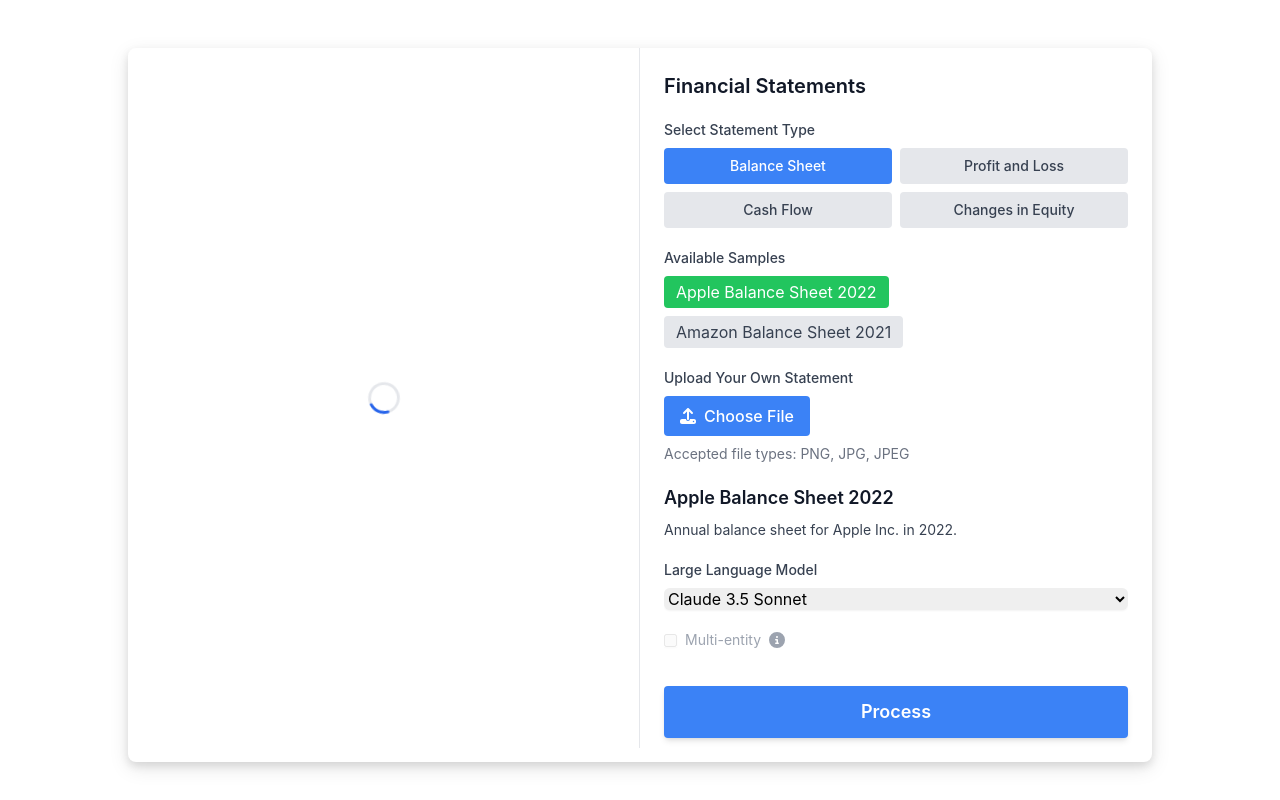
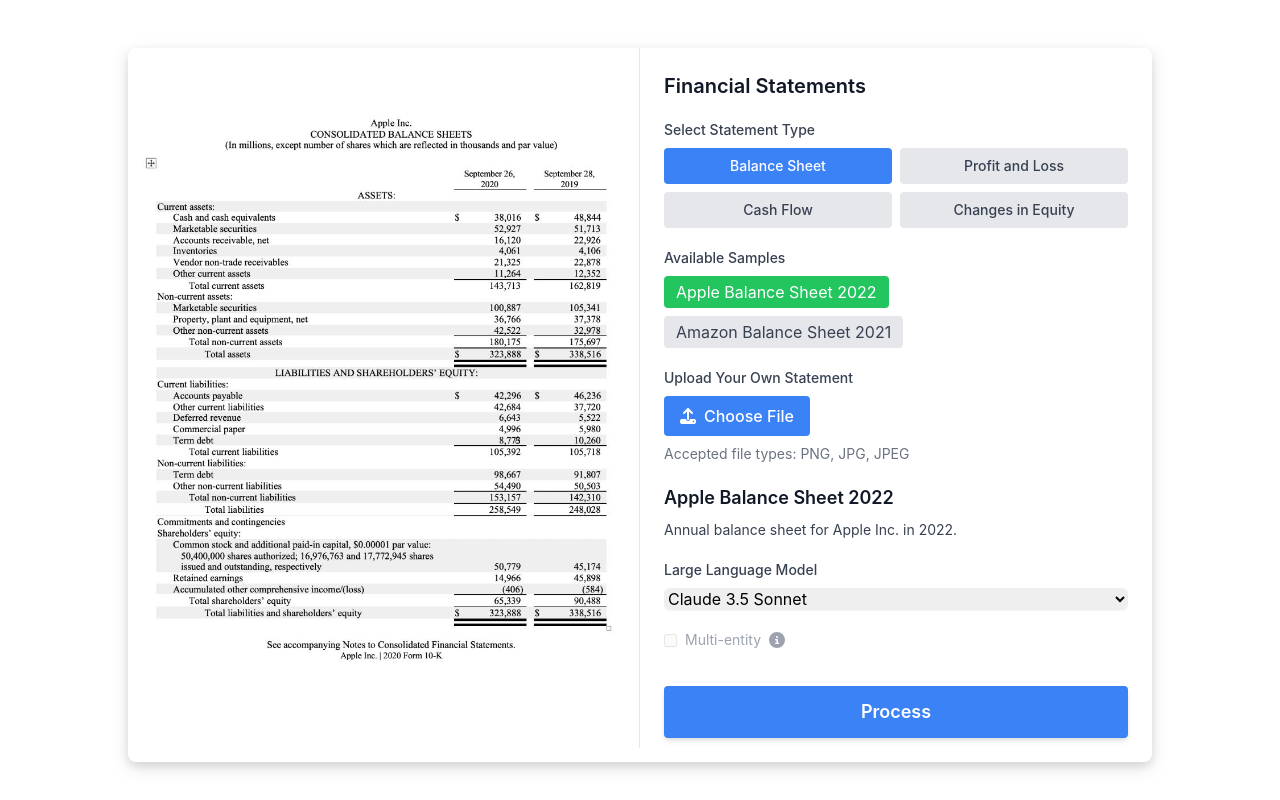
Before and after one commit to oxform/financial-statement-calculator, a React (Create React App) app in the folder financial-statement-calculator-app/: page / in a window 1280 px wide. Built offline with nearby package versions, Linux system fonts and the light colour scheme.

Commit message:
Fix image spinner loading production issue

```diff
--- a/financial-statement-calculator-app/src/components/ImageLoader.tsx
+++ b/financial-statement-calculator-app/src/components/ImageLoader.tsx
@@ -16,34 +16,35 @@
 const ImageLoader = forwardRef<HTMLImageElement, ImageLoaderProps>(
   ({ src, alt, className, onLoad }, ref) => {
     const [error, setError] = useState<string | null>(null);
-    const imageLoadedRef = useRef(false);
+    const [isLoading, setIsLoading] = useState(true);
+    const [hasEverLoaded, setHasEverLoaded] = useState(false);
     const prevSrcRef = useRef(src);
 
-    const setImageLoaded = useCallback(() => {
-      imageLoadedRef.current = true;
-    }, []);
+    const handleImageLoad = useCallback(() => {
+      console.log("Image loaded successfully:", src);
+      setIsLoading(false);
+      setHasEverLoaded(true);
+      if (onLoad) {
+        onLoad();
+      }
+    }, [src, onLoad]);
 
     useEffect(() => {
       if (prevSrcRef.current !== src) {
         console.log("New image src detected. Loading image:", src);
-        imageLoadedRef.current = false;
+        setIsLoading(true);
         setError(null);
         prevSrcRef.current = src;
 
         const img = new Image();
         img.src = src;
 
-        img.onload = () => {
-          console.log("Image loaded successfully:", src);
-          setImageLoaded();
-          if (onLoad) {
-            onLoad();
-          }
-        };
+        img.onload = handleImageLoad;
 
         img.onerror = (e) => {
           console.error("Error loading image:", src, e);
           setError("Failed to load image");
+          setIsLoading(false);
         };
 
         return () => {
@@ -51,15 +52,12 @@
           img.onerror = null;
         };
       }
-    }, [src, onLoad, setImageLoaded]);
+    }, [src, handleImageLoad]);
 
     return (
       <div className="relative w-full h-full">
-        <div
-          className={`absolute inset-0 flex justify-center items-center bg-white dark:bg-gray-800 transition-opacity duration-300 ${
-            imageLoadedRef.current ? "opacity-0" : "opacity-100"
-          }`}
-        >
+        {(isLoading || !hasEverLoaded) && (
+          <div className="absolute inset-0 flex justify-center items-center bg-white dark:bg-gray-800">
             <div role="status">
               <svg
                 aria-hidden="true"
@@ -80,6 +78,7 @@
               <span className="sr-only">Loading...</span>
             </div>
           </div>
+        )}
         {error ? (
           <div className="absolute inset-0 flex justify-center items-center text-red-500">
             {error}
@@ -90,15 +89,13 @@
             src={src}
             alt={alt}
             className={`${className} w-full h-full object-contain transition-opacity duration-300 ${
-              imageLoadedRef.current ? "opacity-100" : "opacity-0"
+              !isLoading && hasEverLoaded ? "opacity-100" : "opacity-0"
             }`}
-            onLoad={() => {
-              console.log("Image onLoad event fired:", src);
-              setImageLoaded();
-            }}
+            onLoad={handleImageLoad}
             onError={(e) => {
               console.error("Error in img tag:", src, e);
               setError("Failed to load image");
+              setIsLoading(false);
             }}
           />
         )}
```
Lines whose indentation alone changed are shown as unchanged.
